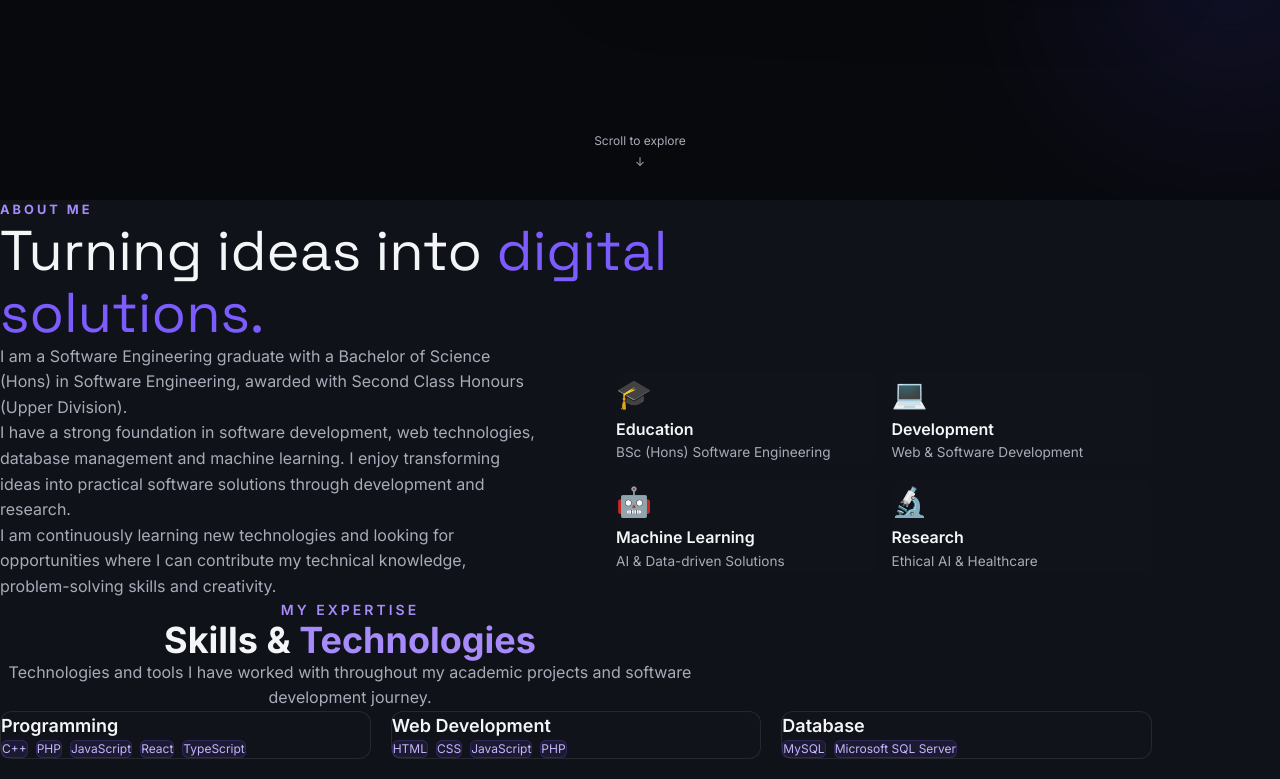
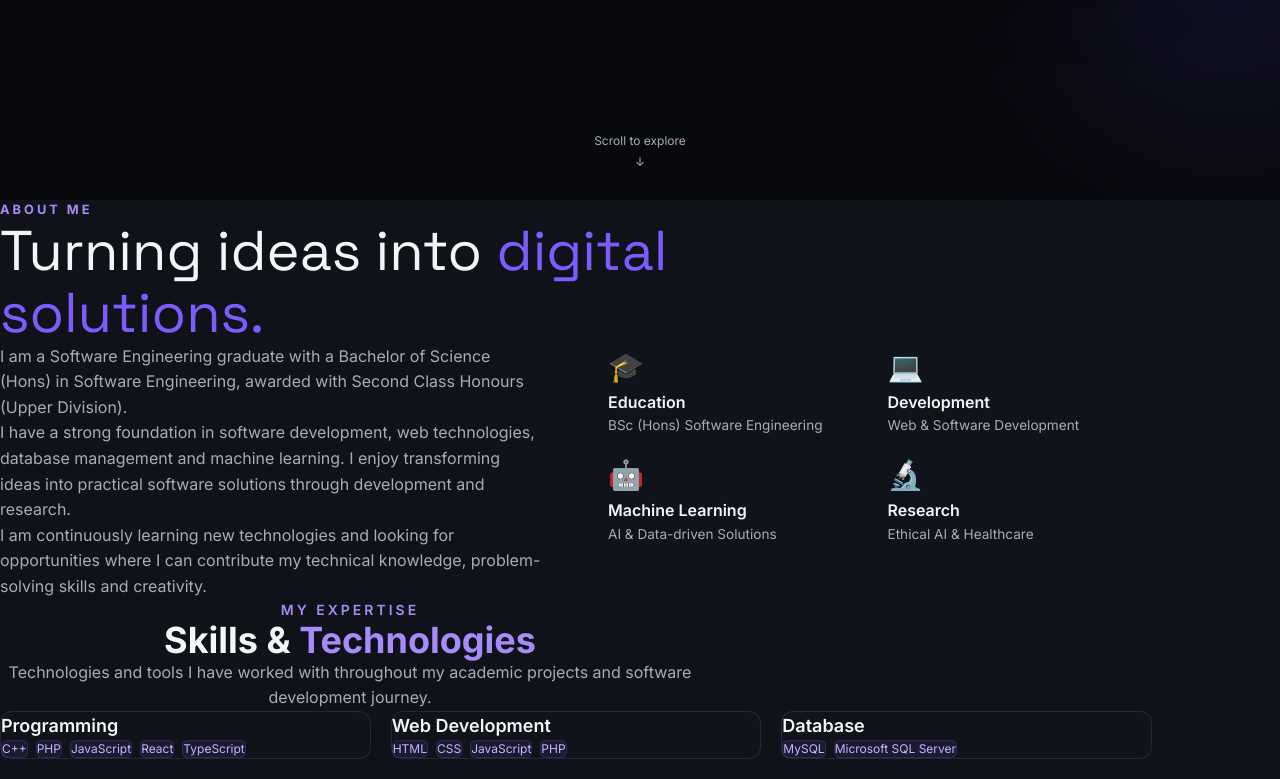
Before and after one commit to prabhaniherath/Portfolio, a React app: page / in a window 1280 px wide. Shown: the part 600-1379 px from the top of the page. Built offline with nearby package versions, Linux system fonts and the light colour scheme; the HTML template or start-up script is replaced by a standard one.

Commit message:
Update About.jsx

```diff
--- a/src/components/About.jsx
+++ b/src/components/About.jsx
@@ -5,7 +5,8 @@ function About() {
       id="about"
     >
       {/* SAME CONTAINER AS HERO */}
-     <div className="w-[min(90%,1180px)] mx-auto">
+     <div className="mx-auto w-[90%] max-w-[1180px]">
+
 
         {/* Section Heading */}
         <div className="max-w-[750px] mb-[60px]">
@@ -25,25 +26,25 @@ function About() {
 
 
         {/* About Content */}
-        <div className="grid grid-cols-1 lg:grid-cols-2 gap-[80px] items-center">
+       <div className="grid grid-cols-1 items-start gap-12 lg:grid-cols-2 lg:gap-16">
 
           {/* Text */}
-          <div>
+        <div className="space-y-5">
 
-            <p className="text-[var(--text-light)] mb-[20px]">
+            <p className="text-[var(--text-light)] ">
               I am a Software Engineering graduate with a Bachelor
               of Science (Hons) in Software Engineering, awarded with
               Second Class Honours (Upper Division).
             </p>
 
-            <p className="text-[var(--text-light)] mb-[20px]">
+            <p className="text-[var(--text-light)]">
               I have a strong foundation in software development,
               web technologies, database management and machine
               learning. I enjoy transforming ideas into practical
               software solutions through development and research.
             </p>
 
-            <p className="text-[var(--text-light)] mb-[20px]">
+            <p className="text-[var(--text-light)]">
               I am continuously learning new technologies and looking
               for opportunities where I can contribute my technical
               knowledge, problem-solving skills and creativity.
```
